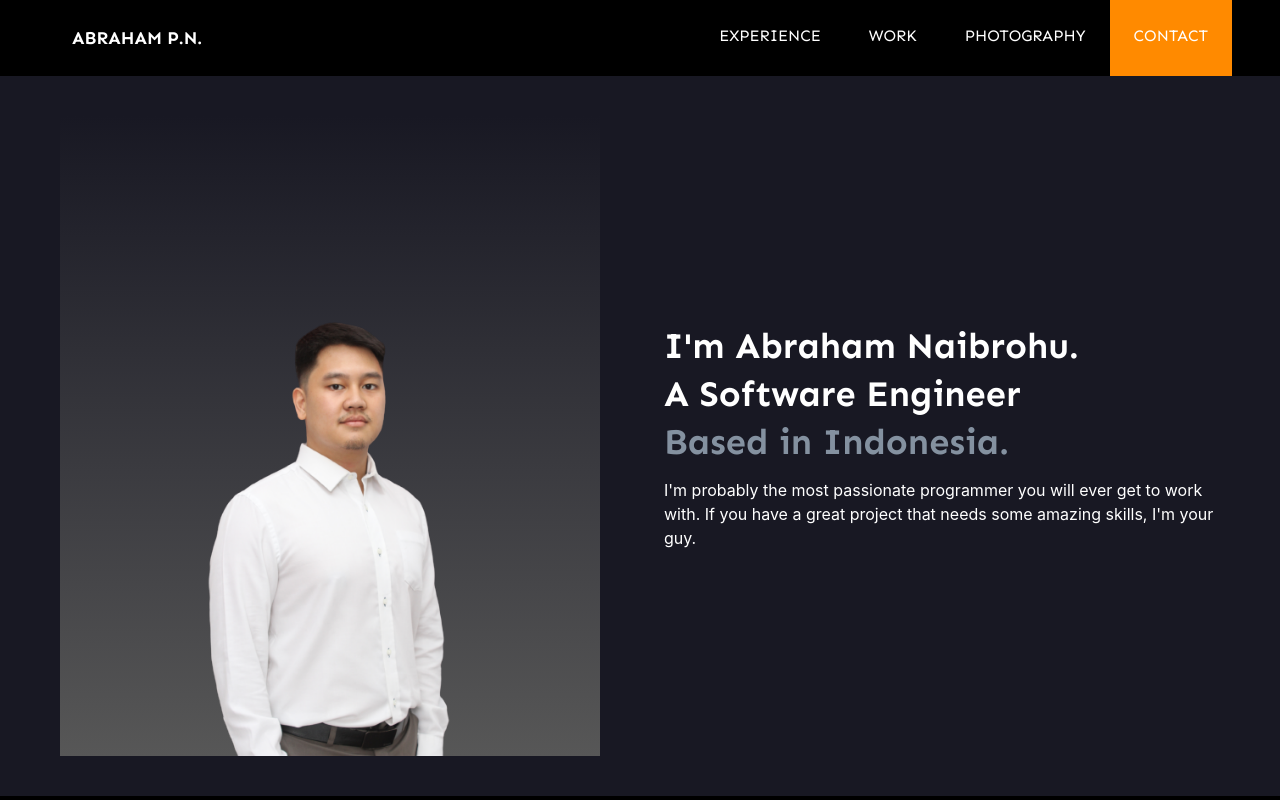
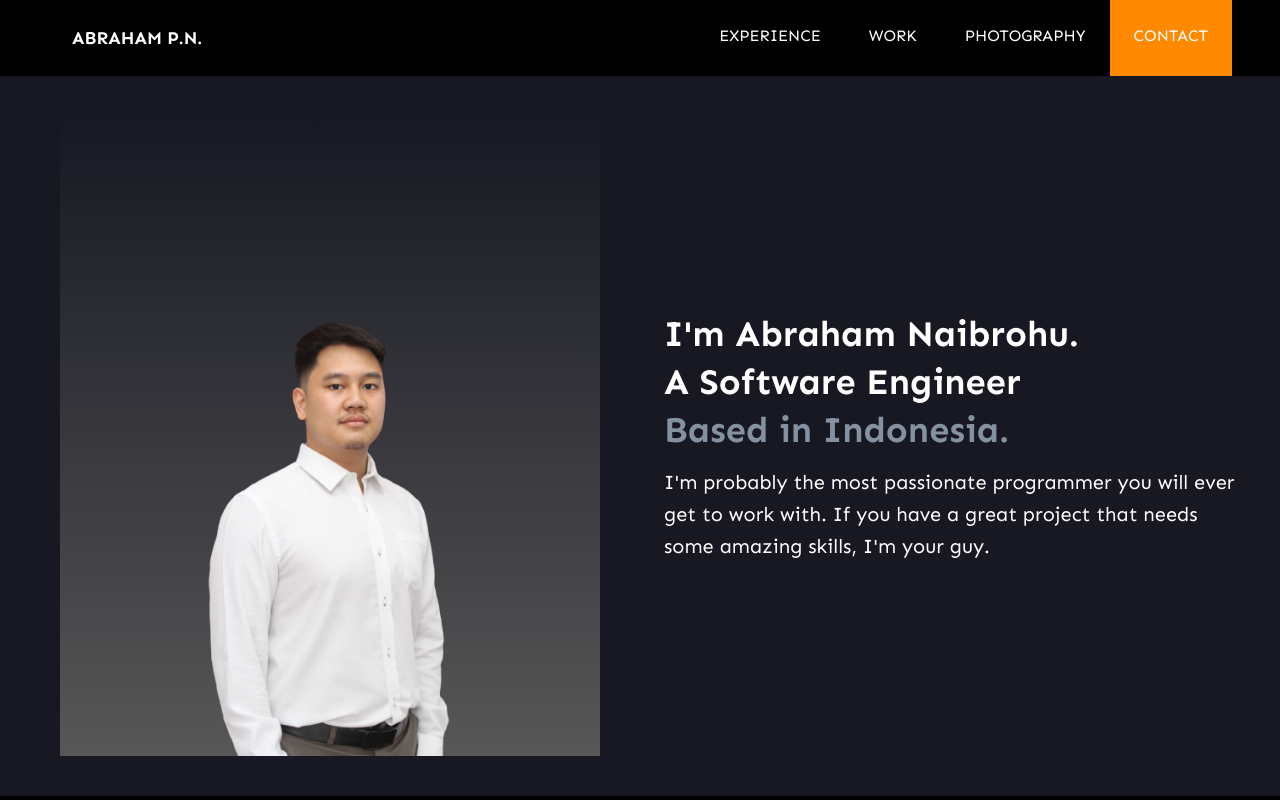
Before and after one commit to abrahamparn/PortFolio, a React (Vite) app in the folder Abraham/: page / in a window 1280 px wide. Built offline with nearby package versions, Linux system fonts and the light colour scheme.

Commit message:
adding little things

```diff
--- a/Abraham/src/components/Hero.jsx
+++ b/Abraham/src/components/Hero.jsx
@@ -32,8 +32,8 @@ export default function Hero() {
       </div>
       <div>
         <div className='flex flex-col gap-3 xl:gap-8 m-5 md:m-1 '>
-          <h1 className='animate text-2xl/[2rem] text-left md:text-2xl/[2.5rem] lg:text-4xl/[3rem] xl:text-6xl/[5rem] font-bold font-sen'>I'm Abraham Naibrohu.<br/> A Software Engineer<br/><span className='text-light_gray'>Based in Indonesia.</span></h1>
-          <p className='animate'>I'm probably the most passionate programmer you will ever get to work with. If you have a great project that needs some amazing skills, I'm your guy.</p>
+          <h1 className='animate text-2xl/[2rem] text-left md:text-2xl/[2.5rem] lg:text-4xl/[3rem] xl:text-[3.5rem]/[5rem] font-bold font-sen'>I'm Abraham Naibrohu.<br/> A Software Engineer<br/><span className='text-light_gray'>Based in Indonesia.</span></h1>
+          <p className='animate text-left text-base/[1.5rem] md:text-lg/[1.75rem] lg:text-xl/[2rem] xl:text-2xl/[2.25rem]  font-sen'>I'm probably the most passionate programmer you will ever get to work with. If you have a great project that needs some amazing skills, I'm your guy.</p>
 
         </div>
       </div>
--- a/Abraham/src/components/Navbar.jsx
+++ b/Abraham/src/components/Navbar.jsx
@@ -90,7 +90,7 @@ export default function Navbar() {
                 <div className='flex items-center p-6'>
                     <p className='font-bold text-lg text-yellow_custom'>ABRAHAM P.N.</p>
                 </div>
-                <div className='flex items-center justify-between md:hidden p-6' onClick={showMenu}><span className='text-yellow_custom text-xl '>☰</span></div>
+                <div className='flex items-center justify-between md:hidden p-6' onClick={showMenu}><span className='text-yellow_custom text-xl '>⛌</span></div>
             </div>
             <div className="justify-between  w-full md:flex md:w-auto md:order-1">
                     <ul className="flex flex-col md:p-0 md:flex-row m-0 p-0">
```
